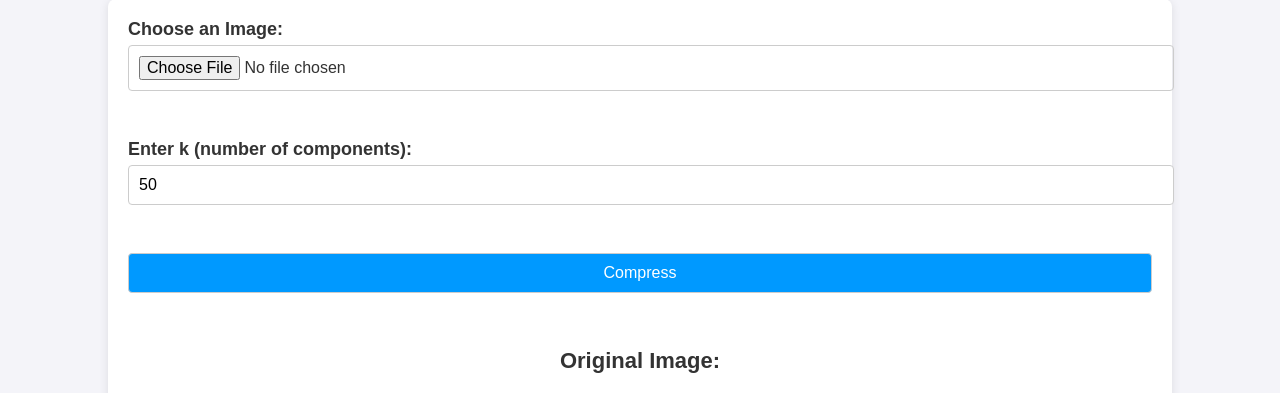
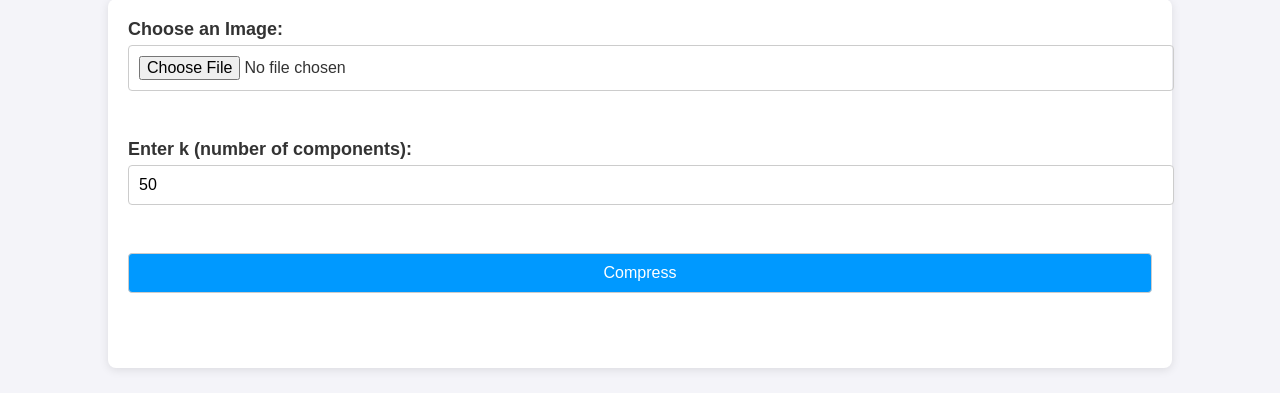
Before and after one commit to FIVe04/svd_image_compression_site, a FastAPI app: page / in a window 1280 px wide. Shown: the part 89-482 px from the top of the page. Run offline with FastAPI, Linux system fonts and the light colour scheme.

Commit message:
rollback to old version

```diff
--- a/main.py
+++ b/main.py
@@ -2,20 +2,18 @@ from fastapi import FastAPI, File, UploadFile, Form, Request, HTTPException
 from fastapi.responses import HTMLResponse
 from fastapi.staticfiles import StaticFiles
 from fastapi.templating import Jinja2Templates
-from fastapi.responses import FileResponse
 import mimetypes
 from PIL import Image
 import numpy as np
 from numpy.linalg import svd
 import os
 
-
 app = FastAPI()
 app.mount("/static", StaticFiles(directory="static"), name="static")
 templates = Jinja2Templates(directory="templates")
 
-original_path = "/tmp/original.png"
-compressed_path = "/tmp/compressed.png"
+original_path = "static/original.png"
+compressed_path = "static/compressed.png"
 
 
 def compress_image(k: int) -> bool:
@@ -40,19 +38,6 @@ def compress_image(k: int) -> bool:
     compressed_img.save(compressed_path)
     return True
 
-@app.get("/preview/original")
-def get_original():
-    if os.path.exists(original_path):
-        return FileResponse(original_path, media_type="image/png")
-    raise HTTPException(status_code=404, detail="Original image not found")
-
-
-@app.get("/preview/compressed")
-def get_compressed():
-    if os.path.exists(compressed_path):
-        return FileResponse(compressed_path, media_type="image/png")
-    raise HTTPException(status_code=404, detail="Compressed image not found")
-
 @app.get("/", response_class=HTMLResponse)
 async def show_form(request: Request):
     return templates.TemplateResponse("index.html", {
@@ -61,7 +46,6 @@ async def show_form(request: Request):
         "compressed_image": None,
         "k": None
     })
-
 
 @app.post("/", response_class=HTMLResponse)
 async def handle_form(
@@ -91,5 +75,7 @@ async def handle_form(
 
     return templates.TemplateResponse("index.html", {
         "request": request,
+        "original_image": original_path if os.path.exists(original_path) else None,
+        "compressed_image": compressed_path if success else None,
         "k": k
     })
--- a/templates/index.html
+++ b/templates/index.html
@@ -105,15 +105,19 @@
     </form>
 
     <div class="result-section">
+        {% if original_image %}
             <div class="image-preview">
                 <h3>Original Image:</h3>
-            <img src="/preview/original" alt="Original Image">
+                <img src="{{ original_image }}" alt="Original Image">
             </div>
+        {% endif %}
 
+        {% if compressed_image %}
             <div class="image-preview">
                 <h3>Compressed Image (k = {{ k }}):</h3>
-            <img src="/preview/compressed" alt="Compressed Image">
+                <img src="{{ compressed_image }}" alt="Compressed Image">
             </div>
+        {% endif %}
     </div>
 </div>
 
```
Also changed, not shown: static/compressed.png, static/original.png. Lines whose indentation alone changed are shown as unchanged.
